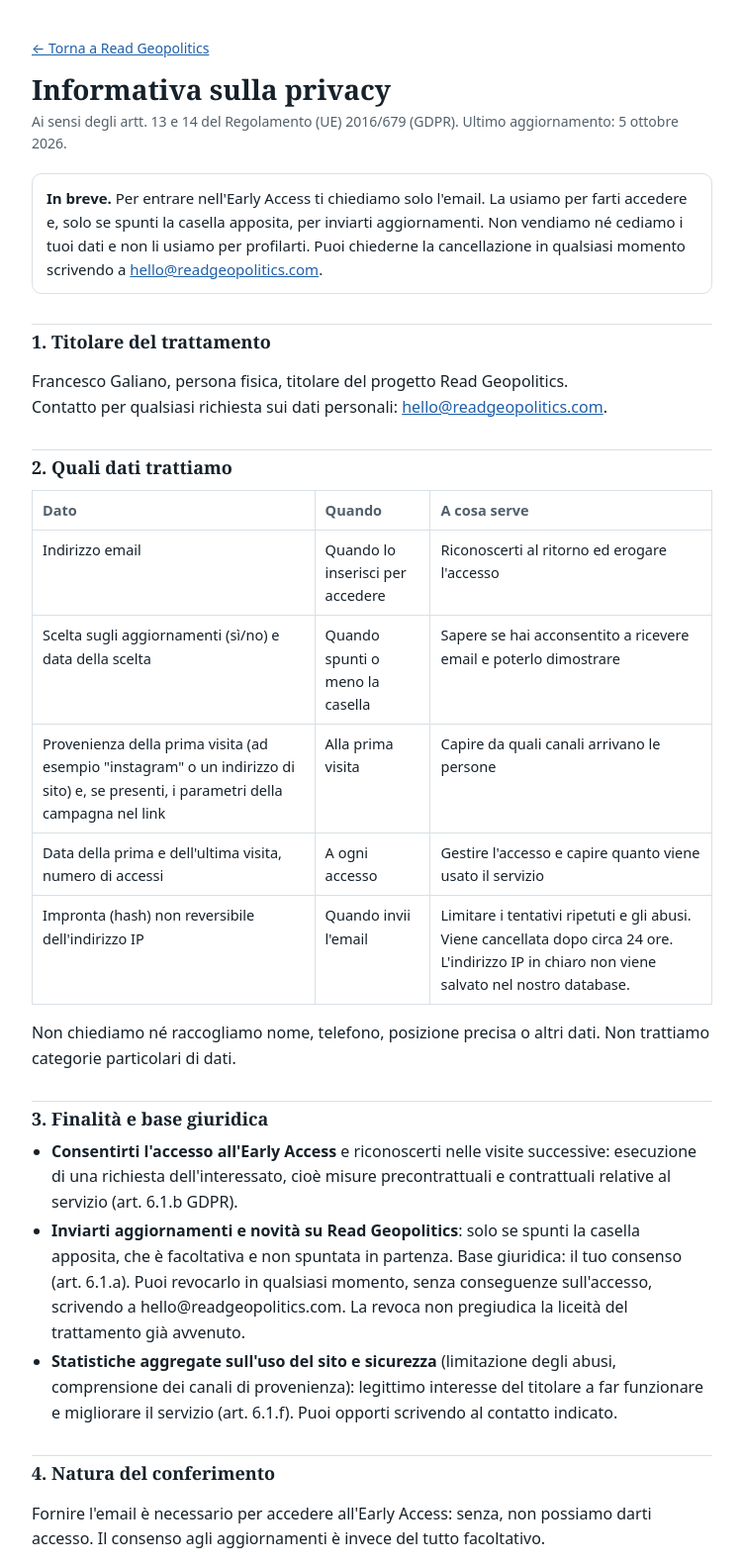
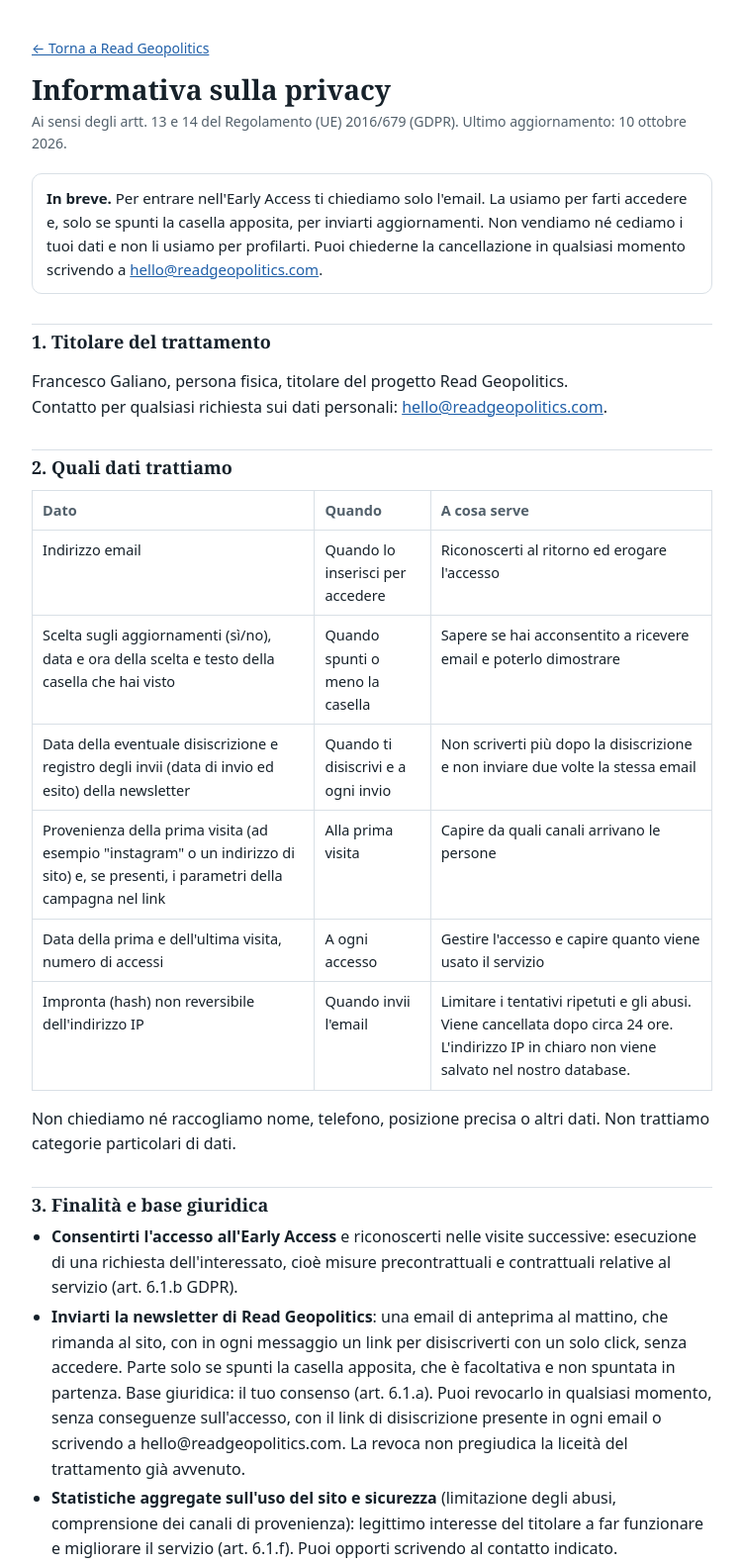
Before and after one commit to francescogaliano/read-geopolitics, a plain HTML site: page public/privacy.html in a window 1280 px wide. Shown: the top 1581 px of the page at 99% size, without its empty margins (264-1015 px from the left). Drawn offline with Linux system fonts and the light colour scheme.

Commit message:
Add files via upload

```diff
--- a/public/privacy.html
+++ b/public/privacy.html
@@ -30,7 +30,7 @@
 <main>
 <p class="back"><a href="/">← Torna a Read Geopolitics</a></p>
 <h1>Informativa sulla privacy</h1>
-<p class="sub">Ai sensi degli artt. 13 e 14 del Regolamento (UE) 2016/679 (GDPR). Ultimo aggiornamento: 5 ottobre 2026.</p>
+<p class="sub">Ai sensi degli artt. 13 e 14 del Regolamento (UE) 2016/679 (GDPR). Ultimo aggiornamento: 10 ottobre 2026.</p>
 
 <div class="box"><strong>In breve.</strong> Per entrare nell'Early Access ti chiediamo solo l'email. La usiamo per farti accedere e, solo se spunti la casella apposita, per inviarti aggiornamenti. Non vendiamo né cediamo i tuoi dati e non li usiamo per profilarti. Puoi chiederne la cancellazione in qualsiasi momento scrivendo a <a href="mailto:hello@readgeopolitics.com">hello@readgeopolitics.com</a>.</div>
 
@@ -43,7 +43,8 @@
 <thead><tr><th>Dato</th><th>Quando</th><th>A cosa serve</th></tr></thead>
 <tbody>
 <tr><td data-l="Dato">Indirizzo email</td><td data-l="Quando">Quando lo inserisci per accedere</td><td data-l="A cosa serve">Riconoscerti al ritorno ed erogare l'accesso</td></tr>
-<tr><td data-l="Dato">Scelta sugli aggiornamenti (sì/no) e data della scelta</td><td data-l="Quando">Quando spunti o meno la casella</td><td data-l="A cosa serve">Sapere se hai acconsentito a ricevere email e poterlo dimostrare</td></tr>
+<tr><td data-l="Dato">Scelta sugli aggiornamenti (sì/no), data e ora della scelta e testo della casella che hai visto</td><td data-l="Quando">Quando spunti o meno la casella</td><td data-l="A cosa serve">Sapere se hai acconsentito a ricevere email e poterlo dimostrare</td></tr>
+<tr><td data-l="Dato">Data della eventuale disiscrizione e registro degli invii (data di invio ed esito) della newsletter</td><td data-l="Quando">Quando ti disiscrivi e a ogni invio</td><td data-l="A cosa serve">Non scriverti più dopo la disiscrizione e non inviare due volte la stessa email</td></tr>
 <tr><td data-l="Dato">Provenienza della prima visita (ad esempio "instagram" o un indirizzo di sito) e, se presenti, i parametri della campagna nel link</td><td data-l="Quando">Alla prima visita</td><td data-l="A cosa serve">Capire da quali canali arrivano le persone</td></tr>
 <tr><td data-l="Dato">Data della prima e dell'ultima visita, numero di accessi</td><td data-l="Quando">A ogni accesso</td><td data-l="A cosa serve">Gestire l'accesso e capire quanto viene usato il servizio</td></tr>
 <tr><td data-l="Dato">Impronta (hash) non reversibile dell'indirizzo IP</td><td data-l="Quando">Quando invii l'email</td><td data-l="A cosa serve">Limitare i tentativi ripetuti e gli abusi. Viene cancellata dopo circa 24 ore. L'indirizzo IP in chiaro non viene salvato nel nostro database.</td></tr>
@@ -54,7 +55,7 @@
 <h2>3. Finalità e base giuridica</h2>
 <ul>
 <li><strong>Consentirti l'accesso all'Early Access</strong> e riconoscerti nelle visite successive: esecuzione di una richiesta dell'interessato, cioè misure precontrattuali e contrattuali relative al servizio (art. 6.1.b GDPR).</li>
-<li><strong>Inviarti aggiornamenti e novità su Read Geopolitics</strong>: solo se spunti la casella apposita, che è facoltativa e non spuntata in partenza. Base giuridica: il tuo consenso (art. 6.1.a). Puoi revocarlo in qualsiasi momento, senza conseguenze sull'accesso, scrivendo a hello@readgeopolitics.com. La revoca non pregiudica la liceità del trattamento già avvenuto.</li>
+<li><strong>Inviarti la newsletter di Read Geopolitics</strong>: una email di anteprima al mattino, che rimanda al sito, con in ogni messaggio un link per disiscriverti con un solo click, senza accedere. Parte solo se spunti la casella apposita, che è facoltativa e non spuntata in partenza. Base giuridica: il tuo consenso (art. 6.1.a). Puoi revocarlo in qualsiasi momento, senza conseguenze sull'accesso, con il link di disiscrizione presente in ogni email o scrivendo a hello@readgeopolitics.com. La revoca non pregiudica la liceità del trattamento già avvenuto.</li>
 <li><strong>Statistiche aggregate sull'uso del sito e sicurezza</strong> (limitazione degli abusi, comprensione dei canali di provenienza): legittimo interesse del titolare a far funzionare e migliorare il servizio (art. 6.1.f). Puoi opporti scrivendo al contatto indicato.</li>
 </ul>
 
@@ -66,12 +67,13 @@
 <ul>
 <li><strong>Cloudflare, Inc.</strong>, che ospita il sito e il database in cui sono salvati i dati degli iscritti (servizi Cloudflare Workers, Pages e D1). Cloudflare agisce come responsabile del trattamento.</li>
 <li><strong>GoatCounter</strong>, servizio di statistiche delle visite che non usa cookie e non raccoglie dati personali identificativi, usato per contare le visite in forma aggregata.</li>
+<li><strong>Resend, Inc.</strong>, che recapita per nostro conto le email della newsletter (riceve il tuo indirizzo email e il contenuto del messaggio solo per inviarlo). Resend agisce come responsabile del trattamento.</li>
 <li><strong>Register.it</strong>, per la gestione del dominio e della casella di posta hello@readgeopolitics.com, che riceve le tue eventuali richieste.</li>
 </ul>
 <p>I dati sono accessibili solo al titolare e agli strumenti tecnici che egli usa per gestire il servizio.</p>
 
 <h2>6. Trasferimento dei dati fuori dall'Unione europea</h2>
-<p>Cloudflare è una società con sede negli Stati Uniti e può trattare i dati anche fuori dallo Spazio economico europeo. Il trasferimento avviene sulla base delle garanzie previste dal GDPR (decisione di adeguatezza sul Data Privacy Framework e/o clausole contrattuali standard).</p>
+<p>Cloudflare e Resend sono società con sede negli Stati Uniti e possono trattare i dati anche fuori dallo Spazio economico europeo. Il trasferimento avviene sulla base delle garanzie previste dal GDPR (decisione di adeguatezza sul Data Privacy Framework e/o clausole contrattuali standard).</p>
 
 <h2>7. Per quanto tempo conserviamo i dati</h2>
 <p>Conserviamo l'email e i dati collegati finché mantieni l'accesso e, se non accedi più, per al massimo 24 mesi dall'ultimo accesso; poi li cancelliamo. Li cancelliamo prima se ce lo chiedi. Le impronte dell'IP sono cancellate dopo circa 24 ore. Se revochi il consenso agli aggiornamenti, smettiamo di scriverti ma, se lo desideri, puoi continuare ad accedere.</p>
```
